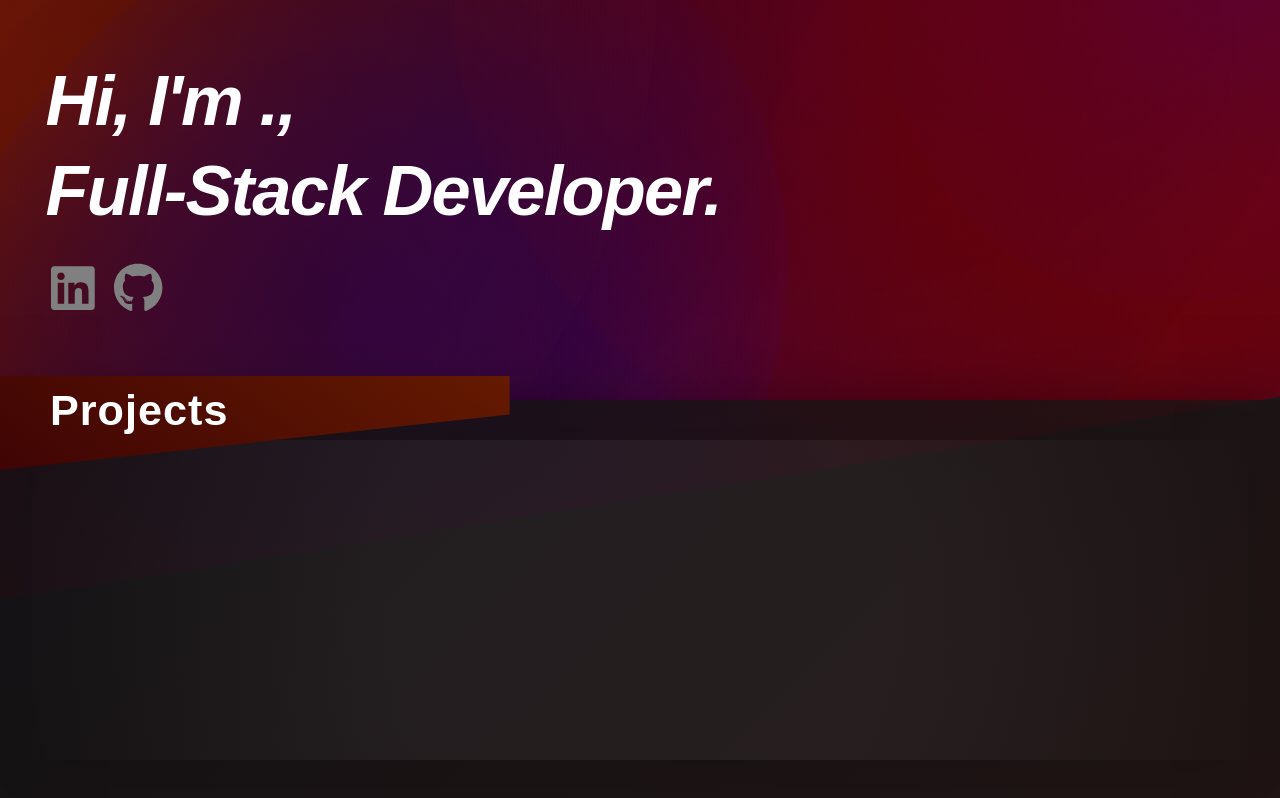
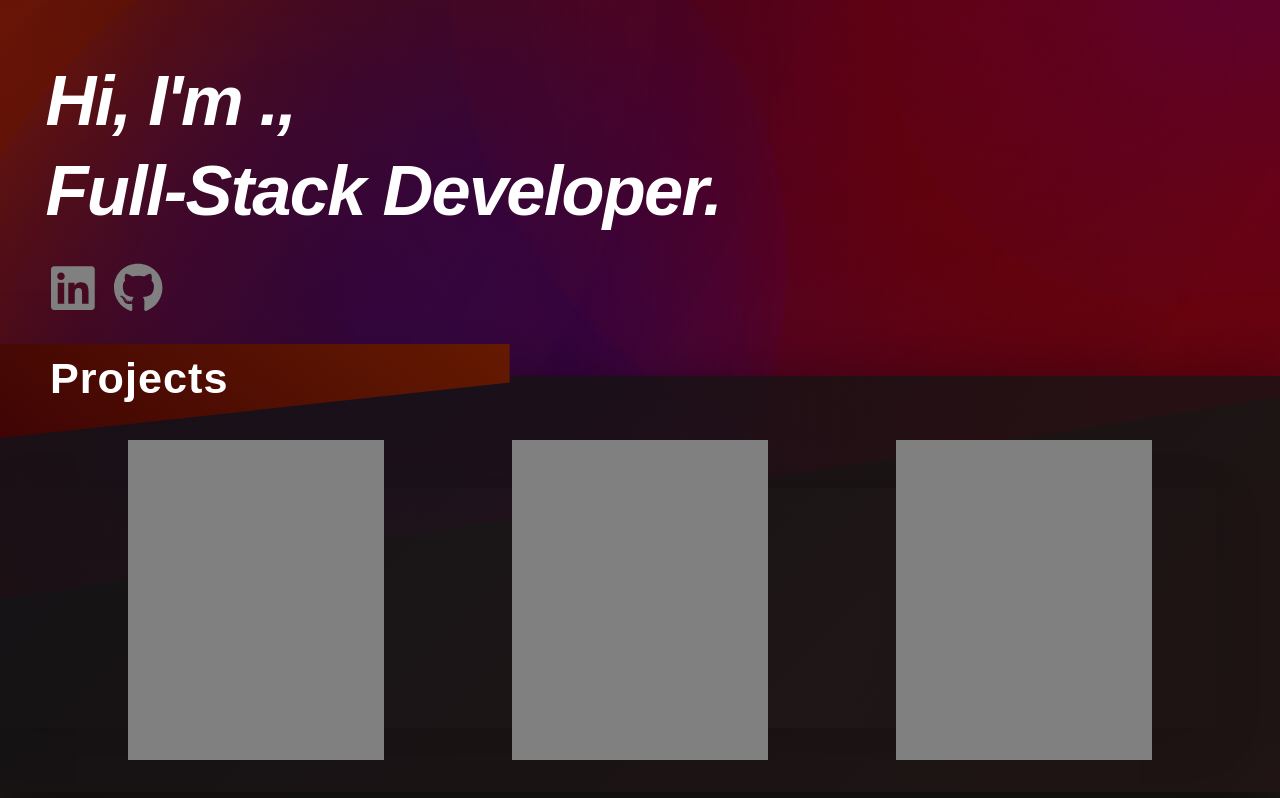
Before and after one commit to DatDereDaag/Portfolio, a React (Vite) app: page / in a window 1280 px wide. Built offline with nearby package versions, Linux system fonts and the light colour scheme; a web font is replaced by a local one.

Commit message:
added: slider for content with placeholders

```diff
--- a/src/Components/Content Slider/index.scss
+++ b/src/Components/Content Slider/index.scss
@@ -2,7 +2,7 @@
   position: absolute;
   width: 100%;
   height: 50vh;
-  top: 47vh;
+  top: 43vh;
   z-index: 1;
 
   .slider-header {
@@ -35,16 +35,12 @@
   }
 
   .divider {
-    height: 3vh;
+    height: 4vh;
     width: 100%;
   }
 
   .content-background {
-    position: relative;
-
-    display: flex;
-    align-items: center;
-    justify-content: center;
+    position: absolute;
 
     background: linear-gradient(
       135deg,
@@ -52,29 +48,49 @@
       rgba(32, 19, 19, 0.85) 100%
     );
 
-    height: 50vh;
+    height: 52vh;
     width: 100%;
     box-shadow: rgba(0, 0, 0, 0.56) 0px 22px 70px 4px;
 
     .slider-background {
-      display: flex;
-      align-items: center;
-      justify-content: center;
+      position: absolute;
+      top: 14vh;
 
       background: #cccccc;
       background: radial-gradient(
         circle,
-        rgba(204, 204, 204, 0.06) 0%,
-        rgba(204, 204, 204, 0.06) 41%,
+        rgba(204, 204, 204, 0.01) 0%,
+        rgba(204, 204, 204, 0.01) 41%,
         rgba(77, 67, 67, 0) 100%
       );
 
       box-shadow: rgba(0, 0, 0, 0.1) 0px 10px 50px;
 
       width: 95%;
-      height: 40vh;
+      height: 30vh;
 
       z-index: 1;
     }
+
+    .slider {
+      position: absolute;
+      display: flex;
+      flex-direction: row;
+
+      justify-content: space-evenly;
+
+      top: 8vh;
+
+      width: 100%;
+
+      z-index: 4;
+
+      .placeholder {
+        height: 40vh;
+        width: 20vw;
+        background-color: gray;
+        z-index: 4;
+      }
+    }
   }
 }
--- a/src/Components/Content Slider/index.tsx
+++ b/src/Components/Content Slider/index.tsx
@@ -7,6 +7,11 @@ function ContentSlider() {
       <div className="divider"></div>
       <div className="content-background">
         <div className="slider-background"></div>
+        <div className="slider">
+          <div className="placeholder"></div>
+          <div className="placeholder"></div>
+          <div className="placeholder"></div>
+        </div>
       </div>
     </div>
   );
```
